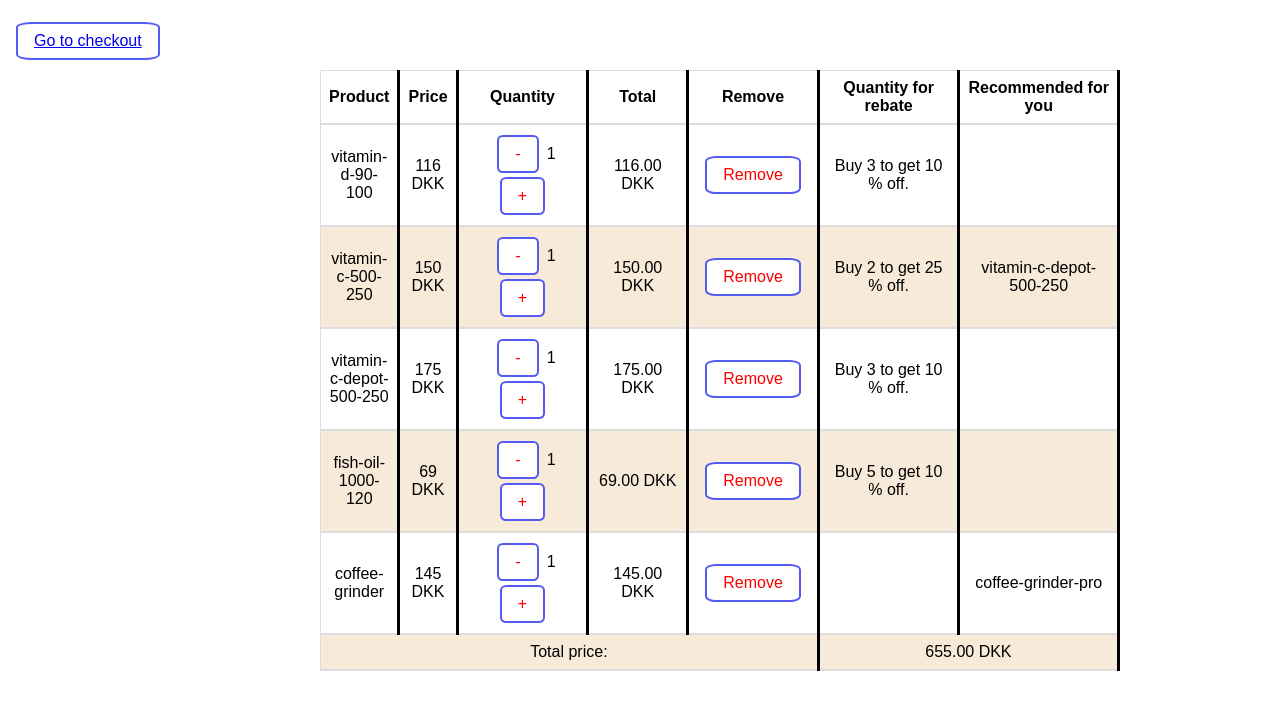
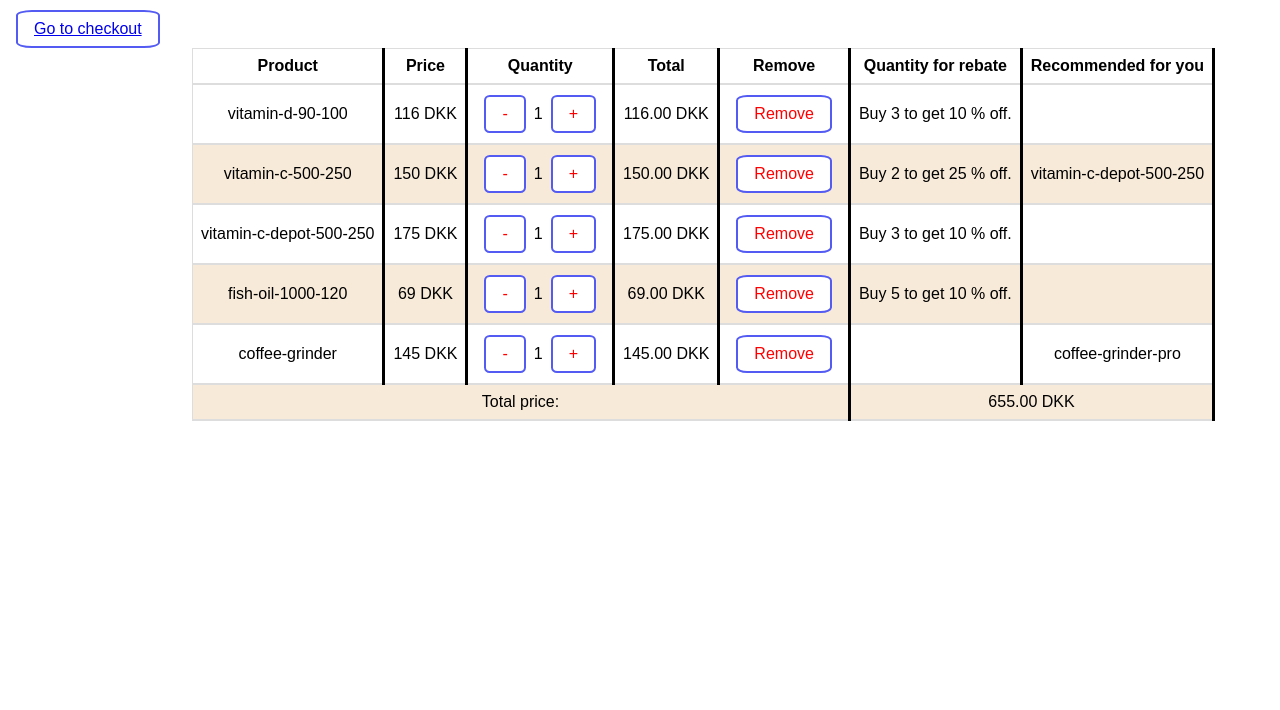
Before and after one commit to ChviChvi/Webshop-frontend-backend, a React (Vite) app in the folder vite-frontend-webshop/: page / in a window 1280 px wide. Shown: the top 710 px of the page. Built offline with nearby package versions, Linux system fonts and the light colour scheme.

Commit message:
changed table width to 1000px. Rows doesnt add new line.

```diff
--- a/vite-frontend-webshop/src/components/CustomerBasket.tsx
+++ b/vite-frontend-webshop/src/components/CustomerBasket.tsx
@@ -139,17 +139,17 @@ function CustomerBasket() {
         const newPrice =  "newPrice";
 
         content = (
-            <div>
-                <table style={{ marginTop: '50px', width: '100%' }}>
+            <div >
+                <table >
                     <thead>
                     <tr className="id-headers">
                         <td>Product</td>
                         <td>Price</td>
-                        <td style={{width: '20%'}}>Quantity</td>
-                        <td style={{width: '15%'}}>Total</td>
+                        <td>Quantity</td>
+                        <td>Total</td>
                         <td>Remove</td>
-                        <td style={{width: '22%'}}>Quantity for rebate</td>
-                        <td style={{width: '22%'}}>Recommended for you</td>
+                        <td>Quantity for rebate</td>
+                        <td>Recommended for you</td>
                     </tr>
                     </thead>
                     <tbody>
@@ -160,7 +160,7 @@ function CustomerBasket() {
                             {totalSum.toFixed(2)} {checkoutlist[0].currency}
                         </td>
                     </tr>
-                    {priceReduction == true && (
+                    {priceReduction && (
                         <>
                             <tr className={`rows-css ${newPrice}`}>
                                 <td colSpan={5}>New price!</td>
@@ -187,7 +187,7 @@ function CustomerBasket() {
 
     }
     return (
-        <div style={{ marginTop: '20px' }}>
+        <div >
             {content}
             <button type="submit"><Link to="/checkoutform">Go to checkout</Link></button>
         </div>
--- a/vite-frontend-webshop/src/stylesheets/styles.css
+++ b/vite-frontend-webshop/src/stylesheets/styles.css
@@ -17,6 +17,7 @@ td{border-bottom-style: dashed;
     border-right-style: solid;
     text-align: center;
 
+
 }
 
 
@@ -28,7 +29,7 @@ table {
     background-color: #FFF;
     border-collapse: collapse;
     width: 100%;
-    max-width: 800px;
+    max-width: 1000px;
     margin: auto;
     font-family: sans-serif;
     border: 1px solid #ddd;
@@ -44,6 +45,7 @@ th {
 td {
     padding: 8px;
     border-bottom: 2px solid #ddd;
+    white-space: nowrap;
 
 }
 
@@ -97,7 +99,10 @@ button:hover {
 
 table{
     position: absolute;
-    left: 25%;
+    left: 15%;
+    right: 15%;
+    margin-top: 40px;
+
 }
 
 .oldPrice {
```
